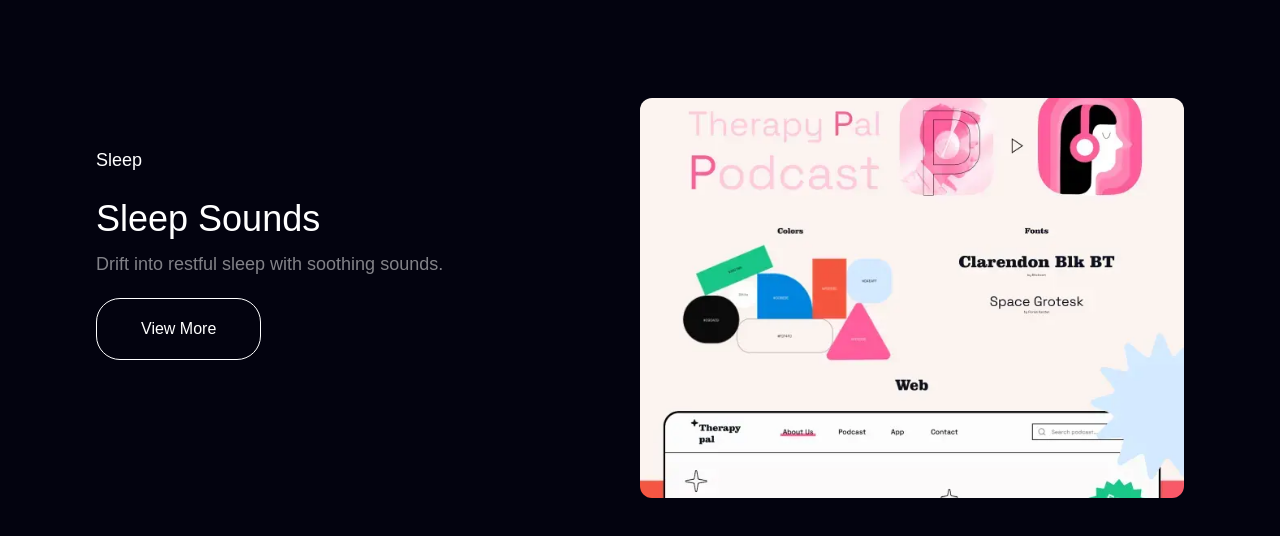
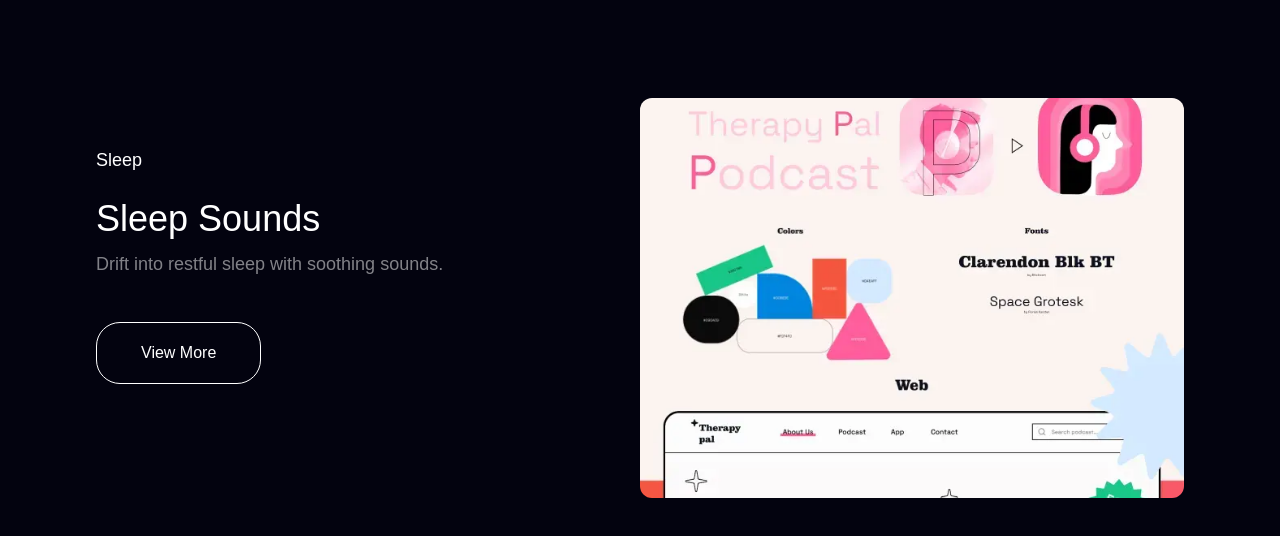
Before and after one commit to Rishi2600/web-syde, a Next.js app: page / in a window 1280 px wide. Shown: the part 6177-6713 px from the top of the page. Built offline with nearby package versions, Linux system fonts and the light colour scheme.

Commit message:
fix layout bugs

```diff
--- a/src/components/ui/StickyScroll.tsx
+++ b/src/components/ui/StickyScroll.tsx
@@ -75,7 +75,7 @@
                 <div className="text-lg mb-5 font-normal leading-6">{item.category}</div>
                 <div className="text-4xl font-medium mb-5 leading-normal">{item.title}</div>
                 <p className="text-lg -mt-4 mb-5 opacity-50 hover:text-accent hover:opacity-100">{item.description}</p>
-                <div className="">
+                <div className="py-6">
                   <Button variant="outline">
                     {buttonText}
                   </Button>
```
